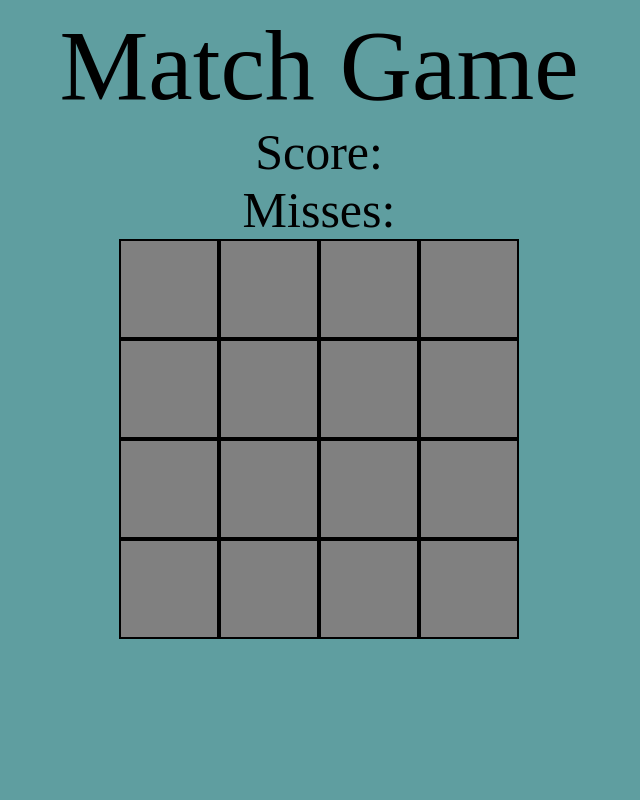
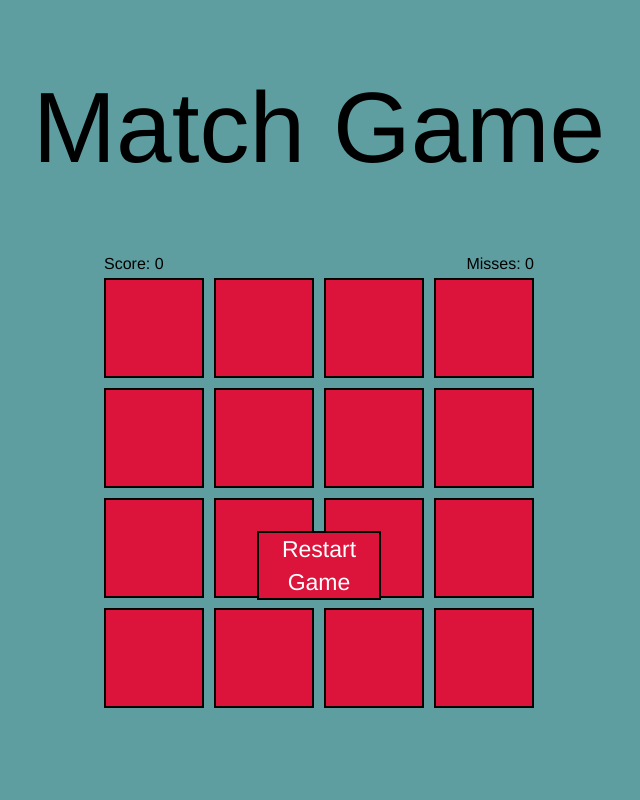
Before and after one commit to austinolsen/Memory-Game, a PHP site: page / in a window 1280 px wide. Shown: the whole page, without its empty margins (321-961 px from the left). Run offline with PHP 8.4, Linux system fonts and the light colour scheme.

Commit message:
removed alerts and created message, added a restart button as well.

```diff
--- a/app.js
+++ b/app.js
@@ -3,6 +3,7 @@ document.addEventListener('DOMContentLoaded', () => {
   const clearButton = document.querySelector('.clear')
   const scoreBoard = document.querySelector('.score')
   const missBoard = document.querySelector('.misses')
+  const message = document.querySelector('.message')
 
   clearButton.addEventListener('click', function(e) {
     clickClear(clearButton)
@@ -59,7 +60,8 @@ document.addEventListener('DOMContentLoaded', () => {
           score ++
           scoreBoard.innerHTML = `Score: ${score}`
           if (score === 8) {
-            alert(`Game complete. You had ${misses} misses.`)
+            message.innerHTML = `Game complete. You had ${misses} misses.`;
+            message.setAttribute('id', 'show')
           }
           firstGuess = []
           secondGuess = []
@@ -70,8 +72,6 @@ document.addEventListener('DOMContentLoaded', () => {
           missBoard.innerHTML = `Misses: ${misses}`
         }
       }
-    } else {
-      alert('Clear Wrong Guess')
     }
   }
 
--- a/index.html
+++ b/index.html
@@ -9,9 +9,15 @@
 </head>
 <body>
   <header>Match Game</header>
-  <div class="score">Score:</div>
-  <div class="misses">Misses:</div>
+  <div class="flex-container">
+    <div class="score">Score: 0</div>
+    <div class="misses">Misses: 0</div>
+  </div>
   <div class="grid"></div>
+  <div class="message" id="hide"></div>
   <div class="clear" id="hide">Clear Guess</div>
+  <footer>
+    <div class="restart" onClick="window.location.reload();">Restart Game</div>
+  </footer>
 </body>
 </html>
--- a/style.css
+++ b/style.css
@@ -1,53 +1,84 @@
 
 body {
   background-color: cadetblue;
+  font-family: 'Roboto Slab',Helvetica,Arial,sans-serif;
 }
 
 header {
   text-align: center;
   font-size: 100px;
+  margin-bottom: 70px;
+  margin-top: 70px;
+}
+
+footer {
+  position: fixed;
+  left: 0;
+  bottom: 0;
+  width: 100%;
+  color: white;
+  text-align: center;
+  padding-bottom: 200px;
+}
+
+.flex-container {
+  display: flex;
+  width: 430px;
+  margin: auto;
+  text-align: center;
+  justify-content: space-between;
 }
 .grid {
-  height: 400px;
-  width: 400px;
+  height: 440px;
+  width: 440px;
   display: flex;
   flex-wrap: wrap;
-  background-color: grey;
   margin: auto;
 }
 
 .grid div {
+  background-color: crimson;
+  color: white;
   height: 96px;
   width: 96px;
   border: 2px solid black;
+  margin: 5px;
   text-align: center;
   font-size: 85px;
 }
 
-.score, .misses {
-  font-size: 50px;
-  text-align: center;
-}
 
-.clear#hide {
-  background-color: crimson;
-  height: 50px;
-  width: 140px;
-  text-align: center;
-  margin: auto;
-  font-size: 25px;
-  margin-top: 8px;
-  line-height: 50px;
+#hide {
   display: none;
 }
 
 .clear#show {
   background-color: crimson;
-  height: 50px;
-  width: 140px;
+  color: white;
+  height: 65px;
+  width: 120px;
+  border: 2px solid black;
   text-align: center;
   margin: auto;
-  font-size: 25px;
+  font-size: 23px;
   margin-top: 8px;
-  line-height: 50px;
+  line-height: 31px;
 }
+
+.restart {
+  background-color: crimson;
+  height: 65px;
+  width: 120px;
+  border: 2px solid black;
+  text-align: center;
+  margin: auto;
+  font-size: 23px;
+  margin-top: 8px;
+  line-height: 33px;
+}
+
+.message {
+  font-size: 40px;
+  text-align: center;
+  margin-top: 10px;
+}
```
